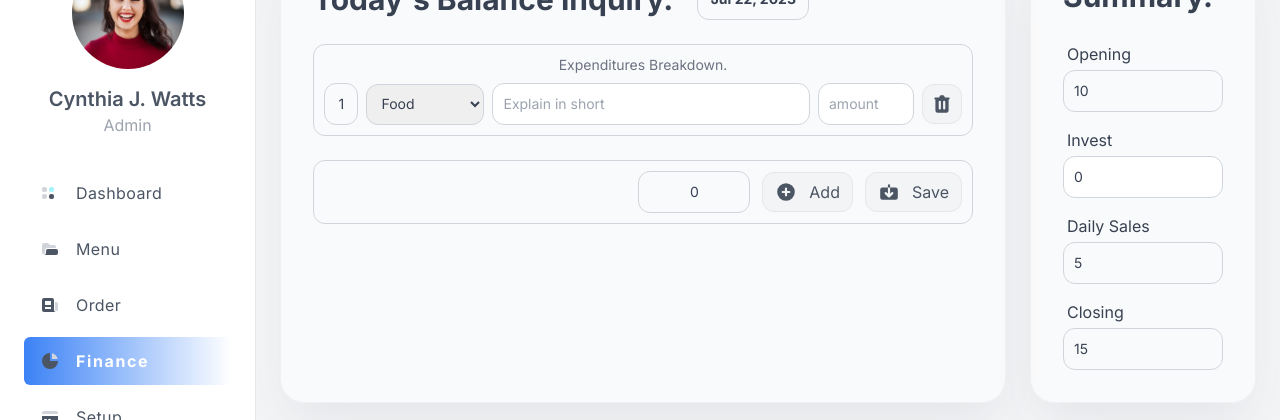
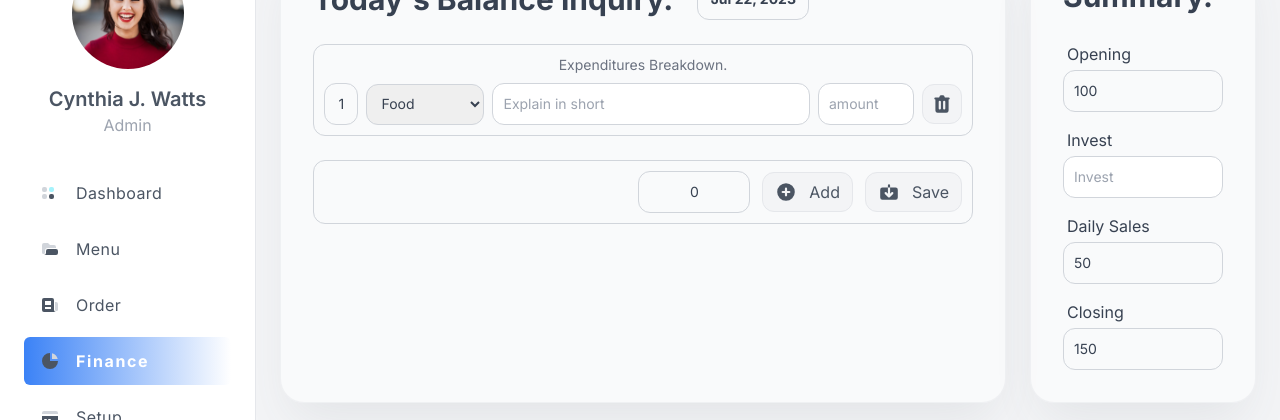
Before and after one commit to AbidHasanPiash/bhojon, a Next.js app: page /finance in a window 1280 px wide. Shown: the part 143-563 px from the top of the page. Built offline with nearby package versions, Linux system fonts and the light colour scheme.

Commit message:
invest bug fixed

```diff
--- a/app/finance/page.jsx
+++ b/app/finance/page.jsx
@@ -8,38 +8,39 @@ export default function Finance() {
   const options = { day: 'numeric', month: 'short', year: 'numeric' };
   const currentDate = date.toLocaleString('en-US', options);
   const [expenses, setExpenses] = useState([{ category: 'Food', description: '', amount: '' },]);
-  const [opening, setOpening] = useState(10);
-  const [invest, setinvest] = useState(0);
-  const [dailySales, setDailySales] = useState(5);
-  const [closing, setClosing] = useState(opening + dailySales + invest);
+  const [opening, setOpening] = useState(100);
+  const [invest, setInvest] = useState();
+  const [dailySales, setDailySales] = useState(50);
+  const [closing, setClosing] = useState(opening + dailySales);
   const [totalExpenses, setTotalExpenses] = useState(0)
-
   const handleInputChange = (index, field, value) => {
     const newExpenses = [...expenses];
     newExpenses[index][field] = value;
     setExpenses(newExpenses);
   };
-
   const handleAddInput = () => {
     setExpenses([...expenses, { category: 'Food', description: '', amount: '' }]);
   };
-
   const handleRemoveInput = (index) => {
     const newExpenses = [...expenses];
     newExpenses.splice(index, 1);
     setExpenses(newExpenses);
   };
-
   const handleSaveData = () => {
     const total = expenses.reduce((acc, expense) => acc + Number(expense.amount), 0);
     setTotalExpenses(total);
-    setClosing(opening + invest + dailySales + total);
+    setClosing(opening + Number(invest) + dailySales - total);
     console.log(totalExpenses);
   };
   const handleInvest = (e) => {
-    setinvest(Number(e.target.value))
-    setClosing(opening + invest + dailySales + totalExpenses);
-  }
+    const value = Number(e.target.value);
+    if (!isNaN(value)) {
+      setInvest(value);
+      setClosing(opening + value + dailySales - totalExpenses);
+    } if (value === 0 || value === 'e') {
+      setInvest('');
+    }
+  };
   return (
     <div className='container_gap'>
       <div className='flex flex-col-reverse lg:grid grid-cols-4 gap-6 w-full'>
```
